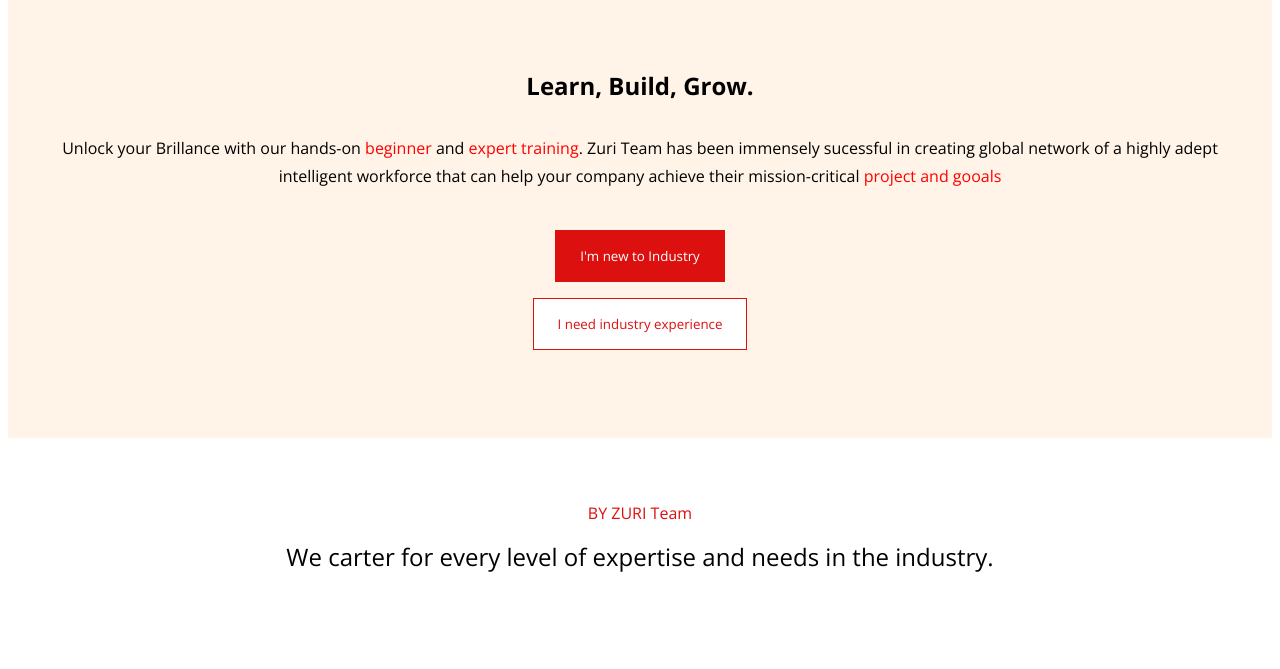
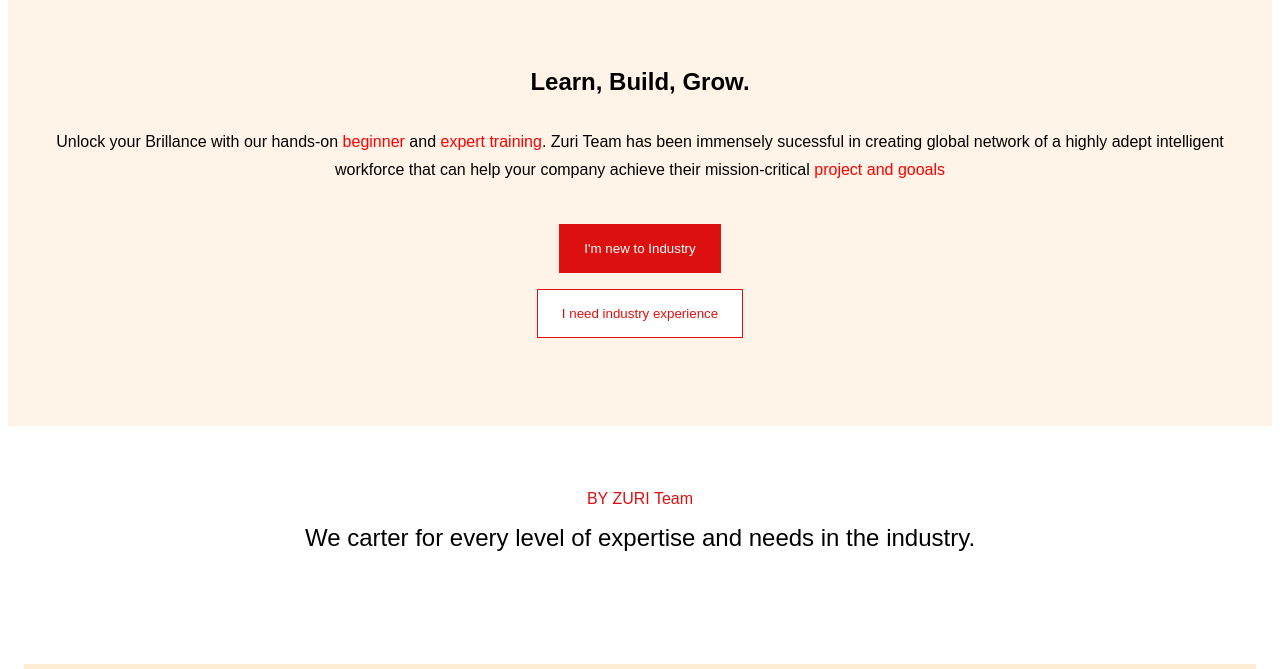
Before and after one commit to chapter-codes/zuri-clone, a plain HTML site: page index.html in a window 1280 px wide. Shown: the part 131-800 px from the top of the page. Drawn offline with Linux system fonts and the light colour scheme; a web font is replaced by a local one.

Commit message:
font test

```diff
--- a/main.css
+++ b/main.css
@@ -1,16 +1,5 @@
-@font-face {
-    font-family: Roboto;
-    src: url('./open-sans/OpenSans-Bold.ttf') ;
+@import url('http://fonts.cdnfonts.com/css/averta-blackitalic');
 
-    font-weight: 800;
-}
-
-@font-face {
-    font-family: Roboto;
-    src: url('./open-sans/OpenSans-Regular.ttf') ;
-
-    font-weight: 400;
-}
 
 
 *{
@@ -21,10 +10,11 @@
 
 :root{
  --btn-color:rgb(221, 16, 16);
+ --main-color: #fffafa;
 }
 body{
     padding:2rem .5rem;
-    font-family: 'Roboto', monospace ;
+    font-family: 'Averta-Regular', sans-serif ;
 }
 
 .intro{
@@ -119,3 +109,9 @@ button#need-xprence{
     color:var(--btn-color);
     text-decoration: none;
 }
+
+
+.hero[
+]
+
+[heloo]
```
Also changed, not shown: index.html (+1 -0 lines).
